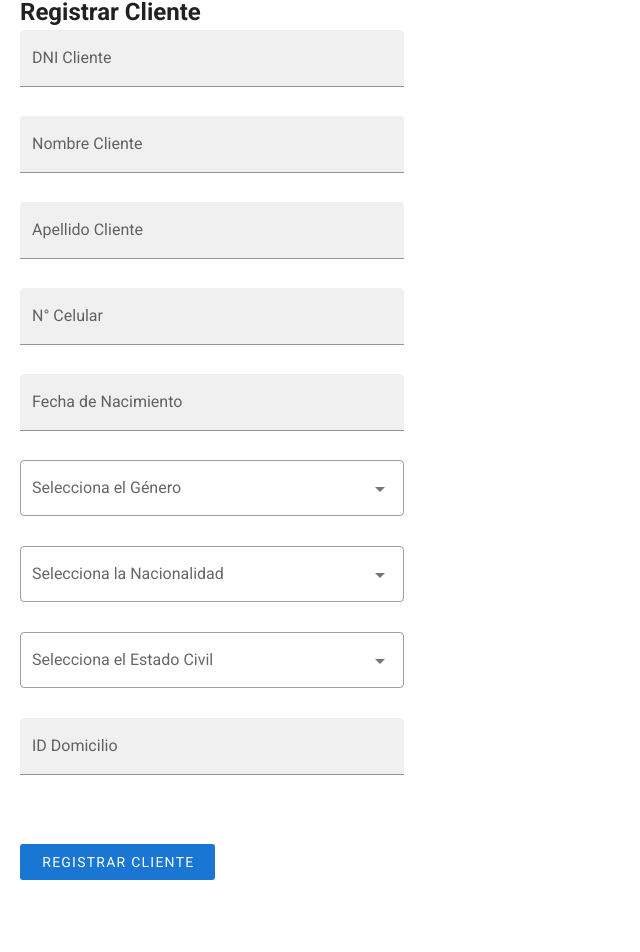
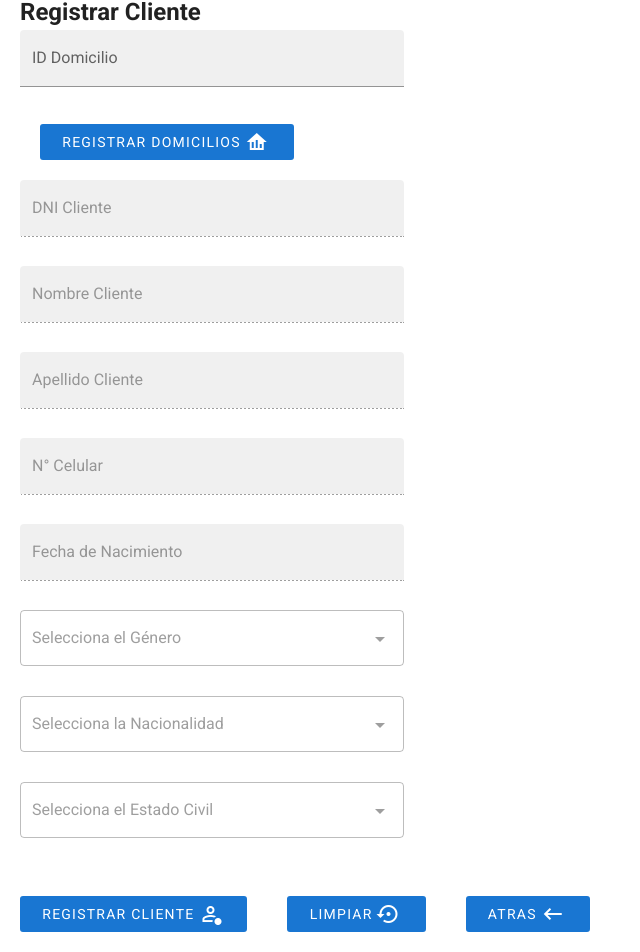
Before and after one commit to DevsJuniors/kallpaweb-front, a Vue app: page /menu/registrarCliente in a window 1280 px wide. Shown: the part 74-1026 px from the top of the page, without its empty margins (0-640 px from the left). Before the commit the page ends 974 px from the top, so only its background shows below. Built offline with nearby package versions, Linux system fonts and the light colour scheme; no server answers.

Commit message:
Actualizar C

```diff
--- a/src/components/RegistrarCliente/RegistrarCliente.js
+++ b/src/components/RegistrarCliente/RegistrarCliente.js
@@ -14,7 +14,8 @@ export default {
             IDEstadoCivil: "",
             IDDomicilio: "",
             },
-
+            TextFieldAble: false,
+            Select: false,
             generos:[],
             nacionalidades:[],
             estadosciviles : [],
@@ -29,7 +30,10 @@ export default {
         this.getGenero();
         this.getNacionalidad();
         this.getEstadoCivil();
-      },
+        this.obtenerDato();
+        this.habilitarCombox();
+        this.habilitarText();
+    },
 
     // Recuperando ID correspondiente de cada variable
       watch: {
@@ -90,7 +94,46 @@ export default {
               })
               .catch((error) => e);
           },
-
-    },
+          registrarDomicilio() {
+            this.$router.push("/menu/registrarDomicilio");
+          },
+          habilitarText() {
+            if(this.frmCliente.IDDomicilio !== "") {
+            this.TextFieldAble = true;
+            }
+          },
+          habilitarCombox(){
+            if(this.frmCliente.IDDomicilio !== "") {
+              this.Select=true;
+            }
+          },
+          desText() {
+            this.TextFieldAble =false;
+          },
+          desCombox(){
+              this.Select= false;
+          },
+          resetForm() {
+            this.frmCliente.DNI_cli = "";
+            this.frmCliente.Nombre_cli = "";
+            this.frmCliente.Apellido_cli = "";
+            this.frmCliente.Celular_cli = "";
+            this.frmCliente.FechaNacimiento_cli = "";
+            this.selectedEstado = null;
+            this.selectedGenero = null;
+            this.selectedNacionalidad= null;
+          },
+          volverMenu() {
+            this.$router.push("/menu");
+          },
+          obtenerDato() {
+           var valorCampo1 = localStorage.getItem("valorCampo1");
+           if (valorCampo1) {
+            this.frmCliente.IDDomicilio= valorCampo1;
+            console.log(valorCampo1)
+            localStorage.removeItem("valorCampo1"); // Opcional: eliminar el valor almacenado
+          }
+     },
+  },
 
 };
--- a/src/components/RegistrarCliente/RegistrarCliente.vue
+++ b/src/components/RegistrarCliente/RegistrarCliente.vue
@@ -9,56 +9,89 @@
       <div class="cliente">
         <h2>Registrar Cliente</h2>
         <v-text-field
+          label="ID Domicilio"
+          placeholder="Ingrese el código de domicilio"
+          filled
+          v-model="frmCliente.IDDomicilio"></v-text-field>
+        <v-btn
+              depressed
+              color="primary"
+              class="button-1 mt-2"
+              @click="registrarDomicilio">
+              Registrar Domicilios
+              <v-icon class="mx-1">mdi-home-analytics</v-icon>
+            </v-btn>
+        <v-text-field
           label="DNI Cliente"
           placeholder="Ingresa el DNI del Cliente"
           filled
+          :disabled="!TextFieldAble"
           v-model="frmCliente.DNI_cli"></v-text-field>
         <v-text-field
           label="Nombre Cliente"
           placeholder="Ingresa el nombre del Cliente"
           filled
+          :disabled="!TextFieldAble"
           v-model="frmCliente.Nombre_cli"></v-text-field>
         <v-text-field
           label="Apellido Cliente"
           placeholder="Ingrese los apellidos del Cliente"
           filled
+          :disabled="!TextFieldAble"
           v-model="frmCliente.Apellido_cli"></v-text-field>
         <v-text-field
           label="N° Celular"
           placeholder="Ingrese el número de celular del Cliente"
           filled
+          :disabled="!TextFieldAble"
           v-model="frmCliente.Celular_cli"></v-text-field>
         <v-text-field
           label="Fecha de Nacimiento"
           placeholder="Ingrese la fecha de nacimiento del Cliente"
           filled
+          :disabled="!TextFieldAble"
           v-model="frmCliente.FechaNacimiento_cli"></v-text-field>
         <v-select
          v-model="selectedGenero"
          :items="generos.map((genero) => genero.Descripcion_G)"
          label="Selecciona el Género"
          outlined
+         :disabled="!Select"
          ></v-select>
          <v-select
          v-model="selectedNacionalidad"
          :items="nacionalidades.map((nacionalidad) => nacionalidad.Descripcion_NA)"
          label="Selecciona la Nacionalidad"
          outlined
+         :disabled="!Select"
          ></v-select>
          <v-select
          v-model="selectedEstado"
          :items="estadosciviles.map((estadocivil) => estadocivil.Descripcion_Es)"
          label="Selecciona el Estado Civil"
          outlined
+         :disabled="!Select"
          ></v-select>
-         <v-text-field
-          label="ID Domicilio"
-          placeholder="Ingrese el código de domicilio"
-          filled
-          v-model="frmCliente.IDDomicilio"></v-text-field>
       </div>
-      <v-btn type="submit" class="button-1" depressed color="primary">
-        REGISTRAR CLIENTE
+      <v-btn type="submit" class="button-1 mt-2" depressed color="primary">
+        Registrar Cliente
+        <v-icon  class="mx-1">mdi-account-badge-outline</v-icon>
+      </v-btn>
+      <v-btn
+              depressed
+              color="primary"
+              class="button-1 mt-2"
+              @click="resetForm">
+              Limpiar
+              <v-icon class="mx-1">mdi-backup-restore</v-icon>
+      </v-btn>
+      <v-btn
+              depressed
+              color="primary"
+              class="button-1 mt-2"
+              @click="volverMenu">
+              Atras
+              <v-icon class="mx-1">mdi-keyboard-backspace</v-icon>
       </v-btn>
     </form>
   </div>
@@ -80,5 +113,7 @@
   text-align: right;
   margin: 20px;
 }
+
 </style>
-<script src="./RegistrarCliente.js"></script>
+<script src="./RegistrarCliente.js">
+</script>
--- a/src/components/RegistrarDomicilio/RegistrarDomicilio.js
+++ b/src/components/RegistrarDomicilio/RegistrarDomicilio.js
@@ -4,7 +4,6 @@ export default {
     return {
       frmDomicilio: {
         IDDomicilio: "",
-        Ubicacion_Dom: "",
         Direccion_Dom: "",
         Interior_Dom: "",
         Piso_Dom: "",
@@ -104,5 +103,12 @@ watch: {
       })
       .catch((error) => e);
     },
+    guardarValor() {
+      var valorCampo1 = this.frmDomicilio.IDDomicilio;
+      localStorage.setItem("valorCampo1", valorCampo1);
+      console.log(valorCampo1);
+      window.location.href = "http://localhost:3003/menu/registrarCliente";
+    }
+
   },
 };
--- a/src/components/RegistrarDomicilio/RegistrarDomicilio.vue
+++ b/src/components/RegistrarDomicilio/RegistrarDomicilio.vue
@@ -13,11 +13,6 @@
           placeholder="Ingresa la ID del Domicilio"
           filled
           v-model="frmDomicilio.IDDomicilio"></v-text-field>
-        <v-text-field
-          label="Ubicacion"
-          placeholder="Ingresa la ubicacion del Domicilio"
-          filled
-          v-model="frmDomicilio.Ubicacion_Dom"></v-text-field>
         <v-text-field
           label="Dirección"
           placeholder="Ingresa la dirección del Domicilio"
@@ -66,6 +61,9 @@
       <v-btn type="submit" class="button-1" depressed color="primary">
         REGISTRAR DOMICILIO
       </v-btn>
+      <v-btn  class="button-1" depressed color="primary" @click="guardarValor">
+        CARGAR
+      </v-btn>
     </form>
   </div>
 </template>
@@ -87,4 +85,5 @@
   margin: 20px;
 }
 </style>
-<script src="./RegistrarDomicilio.js"></script>
+<script src="./RegistrarDomicilio.js">
+</script>
--- a/src/views/Menu/Menu.vue
+++ b/src/views/Menu/Menu.vue
@@ -27,15 +27,6 @@
               @click="registrarCliente">
               Registrar Cliente
               <v-icon class="mx-5">mdi-account-plus</v-icon>
-            </v-btn>
-            <v-btn
-              depressed
-              color="primary"
-              class="mx-2"
-              x-large
-              @click="registrarDomicilio">
-              Registrar Domicilios
-              <v-icon class="mx-1">mdi-home-edit</v-icon>
             </v-btn>
             <v-btn
               depressed
@@ -137,9 +128,6 @@ export default {
     registrarCliente() {
       this.$router.push("/menu/registrarCliente");
     },
-    registrarDomicilio() {
-      this.$router.push("/menu/registrarDomicilio");
-    },
     registrarContrato() {
       this.$router.push("/menu/registrarContrato");
     },
```
